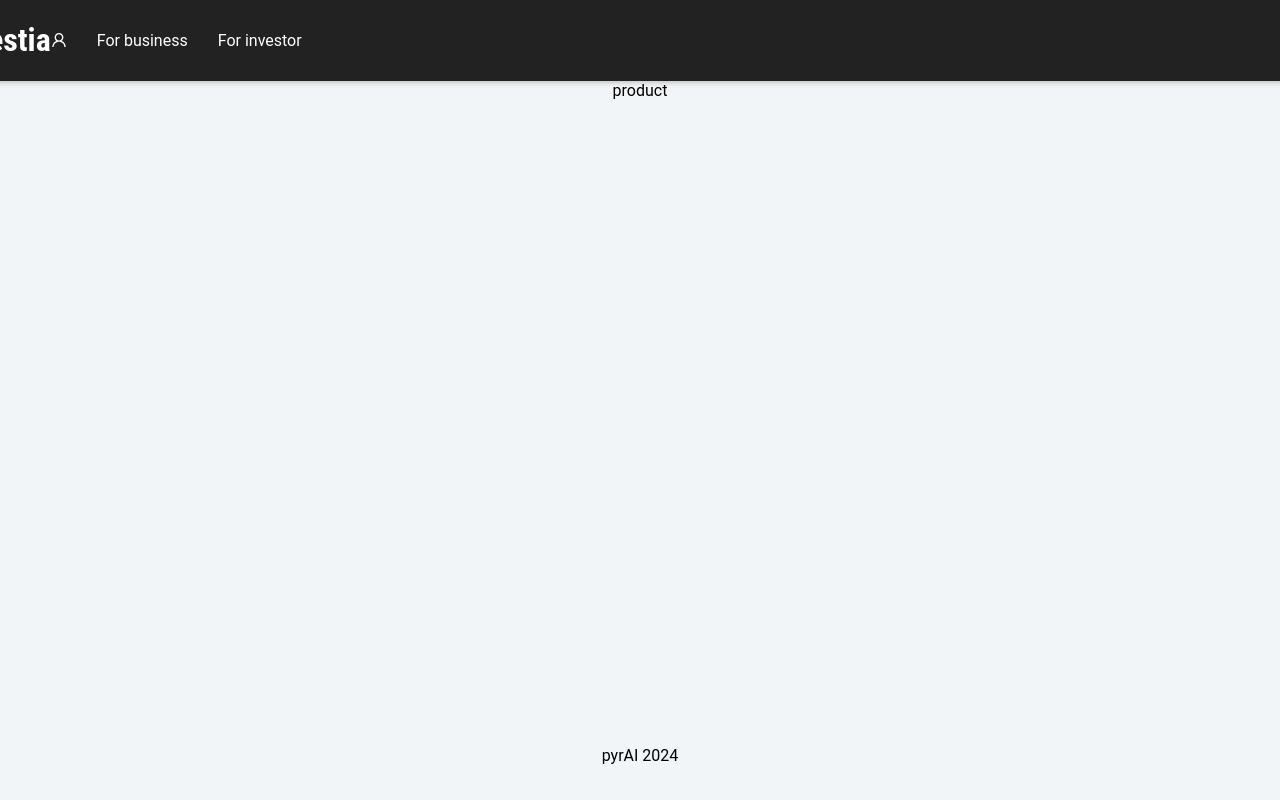
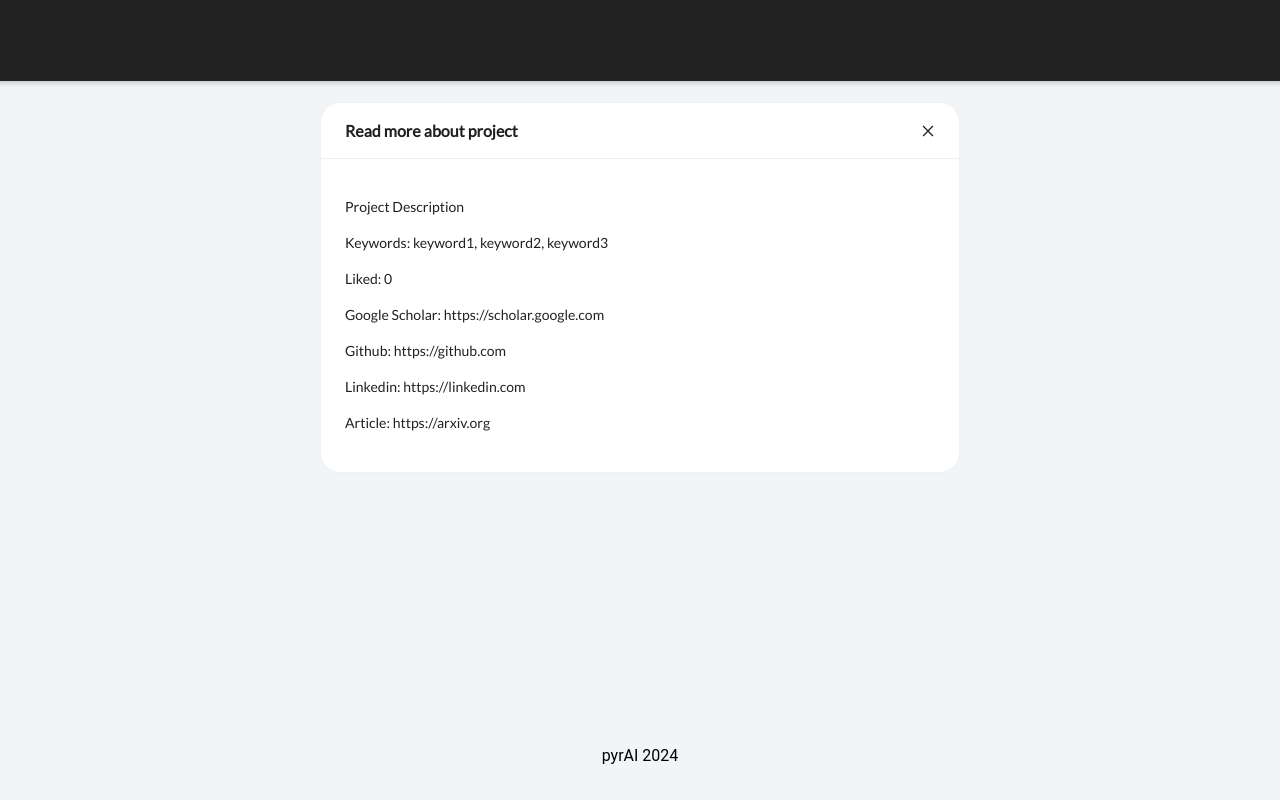
Before and after one commit to buchwaldagata/PyrAI_frontend, a Next.js app: page /product in a window 1280 px wide. Shown: the top 800 px of the page. Built offline with nearby package versions, Linux system fonts and the light colour scheme.

Commit message:
change user form

```diff
--- /dev/null
+++ b/src/app/components/product_list/ProjectAdditionals.tsx
@@ -0,0 +1,46 @@
+import { Card } from "antd";
+import React from "react";
+
+const tempdata = {
+  title: "Project Title",
+  description: "Project Description",
+  keywords: ["keyword1", "keyword2", "keyword3"],
+  liked: 0,
+  google_scholar: "https://scholar.google.com",
+  github: "https://github.com",
+  linkedin: "https://linkedin.com",
+  article: "https://arxiv.org",
+};
+import { CloseOutlined } from "@ant-design/icons";
+import Link from "next/link";
+
+export default function ProjectAdditionals() {
+  return (
+    <Card
+      style={{ width: "100%" }}
+      title="Read more about project"
+      extra={
+        <Link href="/products">
+          <CloseOutlined />
+        </Link>
+      }
+    >
+      <p>{tempdata.description}</p>
+      <p>Keywords: {tempdata.keywords.join(", ")}</p>
+      <p>Liked: {tempdata.liked}</p>
+      <p>
+        Google Scholar:{" "}
+        <a href={tempdata.google_scholar}>{tempdata.google_scholar}</a>
+      </p>
+      <p>
+        Github: <a href={tempdata.github}>{tempdata.github}</a>
+      </p>
+      <p>
+        Linkedin: <a href={tempdata.linkedin}>{tempdata.linkedin}</a>
+      </p>
+      <p>
+        Article: <a href={tempdata.article}>{tempdata.article}</a>
+      </p>
+    </Card>
+  );
+}
--- a/src/app/components/userForm/TagAdder.tsx
+++ b/src/app/components/userForm/TagAdder.tsx
@@ -28,8 +28,10 @@ export default function TagAdder() {
   }, [inputVisible]);
 
   useEffect(() => {
-    editInputRef.current?.focus();
-  }, [editInputValue]);
+    if (editInputIndex !== -1) {
+      editInputRef.current?.focus();
+    }
+  }, [editInputIndex]);
 
   const handleClose = (removedTag: string) => {
     const newTags = tags.filter((tag) => tag !== removedTag);
--- a/src/app/globals.css
+++ b/src/app/globals.css
@@ -23,7 +23,7 @@ body {
 
 main {
   min-height: 79vh;
-  width: 75vw;
+  width: 50vw;
   display: flex;
   align-items: center;
   flex-direction: column;
@@ -39,7 +39,7 @@ h3 {
 }
 
 a {
-  color: var(--color-white);
+  color: var(--color-black);
   text-decoration: none;
 }
 
--- a/src/app/product/page.tsx
+++ b/src/app/product/page.tsx
@@ -1,7 +1,17 @@
+"use client";
 import React from "react";
-// import { useSearchParams } from "next/navigation";
+import { useSearchParams } from "next/navigation";
+
+import ProjectAdditionals from "../components/product_list/ProjectAdditionals";
 
 export default function Product() {
-  // const searchParams = useSearchParams();
-  return <div>product</div>;
+  const searchParams = useSearchParams();
+
+  const id = searchParams.get("id");
+  return (
+    <div style={{ width: "100%" }}>
+      <h1>{id}</h1>
+      <ProjectAdditionals />
+    </div>
+  );
 }
--- a/src/app/products/page.tsx
+++ b/src/app/products/page.tsx
@@ -1,5 +1,5 @@
 "use client";
-import { Layout } from "antd";
+import { Button, Layout } from "antd";
 import Search from "antd/es/input/Search";
 import { Project } from "../components/product_list/Project";
 
@@ -102,6 +102,9 @@ export default function Products() {
         allowClear
         enterButton
       />
+      <div>
+        <Button type="primary">Search hotness</Button>
+      </div>
       <div
         style={{
           display: "flex",
```
Also changed, not shown: src/app/components/product_list/Project.tsx (+4 -7 lines), src/app/user/page.tsx (+8 -6 lines).
